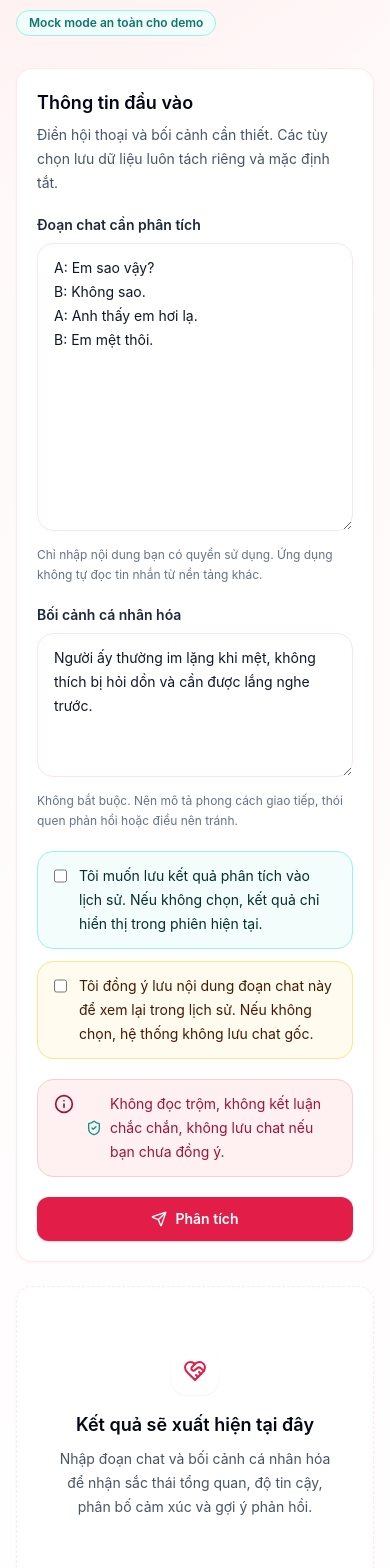
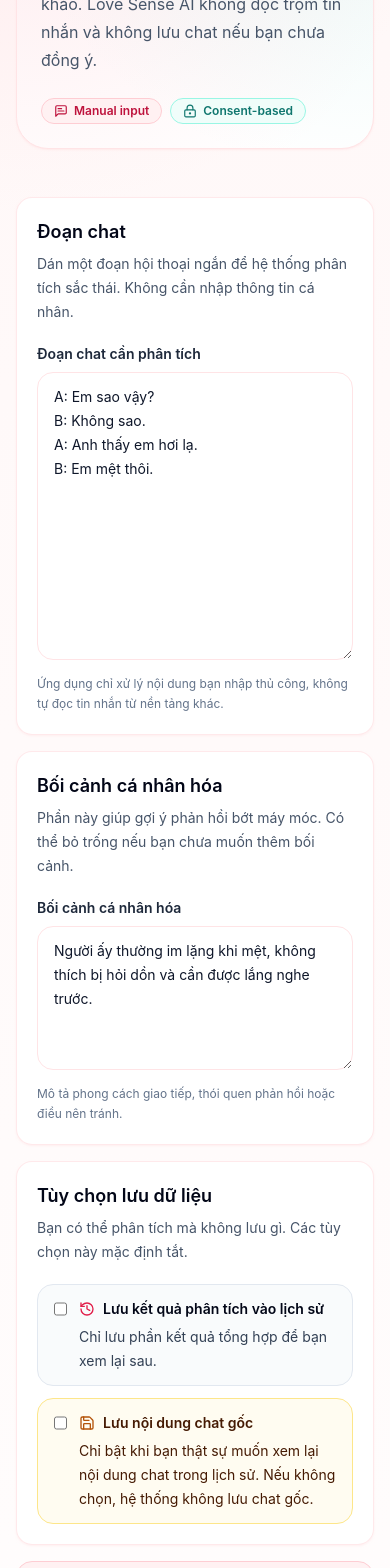
Before and after one commit to Peo051/love-sense-ai, a Next.js app in the folder frontend/: page /analyze in a window 390 px wide. Shown: the part 300-1868 px from the top of the page. Built offline with nearby package versions, Linux system fonts and the light colour scheme; no server answers.

Commit message:
style: redesign analyze dashboard experience

```diff
--- a/frontend/app/analyze/page.tsx
+++ b/frontend/app/analyze/page.tsx
@@ -1,11 +1,11 @@
 'use client';
 
 import { useState } from 'react';
+import { LockKeyhole, MessageSquareText, ShieldCheck, Sparkles } from 'lucide-react';
 
 import AnalysisForm from '@/components/analyze/AnalysisForm';
 import AnalysisResultPanel from '@/components/analyze/AnalysisResultPanel';
 import Badge from '@/components/common/Badge';
-import Card from '@/components/common/Card';
 import PageShell from '@/components/common/PageShell';
 import SectionHeader from '@/components/common/SectionHeader';
 import { analyzeEmotion } from '@/lib/api';
@@ -24,31 +24,67 @@ export default function AnalyzePage() {
       const analysis = await analyzeEmotion(payload);
       setResult(analysis);
     } catch (error) {
-      setErrorMessage(error instanceof Error ? error.message : 'Không thể phân tích đoạn chat lúc này.');
+      const message = error instanceof Error ? error.message : 'Không thể phân tích đoạn chat lúc này.';
+      setErrorMessage(`${message} Vui lòng kiểm tra kết nối backend hoặc thử lại sau ít phút.`);
     } finally {
       setIsLoading(false);
     }
   };
 
   return (
-    <PageShell className="space-y-8">
-      <SectionHeader
-        eyebrow="Phân tích hội thoại"
-        title="Nhập đoạn chat và nhận gợi ý phản hồi an toàn"
-        description="Luồng này chỉ phân tích nội dung bạn nhập thủ công. Ứng dụng không đọc trộm tin nhắn và không lưu chat nếu bạn chưa đồng ý."
-        action={<Badge tone="teal">Mock mode an toàn cho demo</Badge>}
-      />
+    <PageShell className="space-y-8 pb-12">
+      <section className="relative overflow-hidden rounded-[2rem] border border-rose-100 bg-white p-6 shadow-sm shadow-rose-100/70 sm:p-8">
+        <div className="absolute inset-0 -z-0 bg-[radial-gradient(circle_at_top_left,rgba(251,113,133,0.16),transparent_28rem),radial-gradient(circle_at_top_right,rgba(20,184,166,0.1),transparent_24rem)]" />
+        <div className="relative z-10 grid gap-6 lg:grid-cols-[1fr_auto] lg:items-end">
+          <SectionHeader
+            eyebrow="AI dashboard"
+            title="Phân tích sắc thái hội thoại"
+            description="Nhập đoạn chat thủ công, thêm bối cảnh cần thiết và nhận gợi ý phản hồi tham khảo. Love Sense AI không đọc trộm tin nhắn và không lưu chat nếu bạn chưa đồng ý."
+          />
+          <div className="flex flex-wrap gap-2 lg:justify-end">
+            <Badge tone="rose">
+              <MessageSquareText className="h-3.5 w-3.5" aria-hidden="true" />
+              Manual input
+            </Badge>
+            <Badge tone="teal">
+              <LockKeyhole className="h-3.5 w-3.5" aria-hidden="true" />
+              Consent-based
+            </Badge>
+          </div>
+        </div>
+      </section>
 
-      <div className="grid gap-6 lg:grid-cols-[minmax(0,1fr)_minmax(380px,0.92fr)] lg:items-start">
-        <Card
-          title="Thông tin đầu vào"
-          description="Điền hội thoại và bối cảnh cần thiết. Các tùy chọn lưu dữ liệu luôn tách riêng và mặc định tắt."
-          className="lg:sticky lg:top-24"
-        >
+      <div className="grid gap-6 lg:grid-cols-[minmax(0,0.96fr)_minmax(420px,1.04fr)] lg:items-start">
+        <div className="space-y-4 lg:sticky lg:top-24">
+          <div className="hidden rounded-2xl border border-rose-100 bg-white/90 p-4 shadow-sm shadow-rose-100/50 lg:block">
+            <div className="flex items-start gap-3">
+              <span className="inline-flex h-10 w-10 shrink-0 items-center justify-center rounded-2xl bg-rose-50 text-rose-600">
+                <Sparkles className="h-5 w-5" aria-hidden="true" />
+              </span>
+              <div>
+                <p className="text-sm font-semibold text-slate-950">Phiên phân tích riêng tư</p>
+                <p className="mt-1 text-sm leading-6 text-slate-600">
+                  Form giữ nội dung bạn nhập khi API lỗi. Chat gốc chỉ được gửi lưu khi bạn bật consent rõ ràng.
+                </p>
+              </div>
+            </div>
+          </div>
+
           <AnalysisForm isLoading={isLoading} onAnalyze={handleAnalyze} />
-        </Card>
+        </div>
 
-        <AnalysisResultPanel result={result} error={errorMessage} loading={isLoading} />
+        <div className="lg:sticky lg:top-24">
+          <AnalysisResultPanel result={result} error={errorMessage} loading={isLoading} />
+        </div>
+      </div>
+
+      <div className="rounded-2xl border border-teal-100 bg-teal-50/70 p-4 text-sm leading-6 text-teal-950">
+        <div className="flex gap-3">
+          <ShieldCheck className="mt-0.5 h-5 w-5 shrink-0 text-teal-700" aria-hidden="true" />
+          <p>
+            Phần phân tích chỉ là điểm bắt đầu để bạn giao tiếp bình tĩnh hơn, không thay thế trao đổi trực tiếp.
+          </p>
+        </div>
       </div>
     </PageShell>
   );
--- a/frontend/components/analyze/AnalysisForm.tsx
+++ b/frontend/components/analyze/AnalysisForm.tsx
@@ -1,10 +1,11 @@
 'use client';
 
 import { FormEvent, useState } from 'react';
-import { Loader2, Send, ShieldCheck } from 'lucide-react';
+import { History, Loader2, LockKeyhole, Save, Send, ShieldCheck } from 'lucide-react';
 
 import { ErrorAlert, InfoAlert } from '@/components/common/Alerts';
 import Button from '@/components/common/Button';
+import Card from '@/components/common/Card';
 import FieldLabel from '@/components/common/FieldLabel';
 import type { AnalyzeRequest } from '@/lib/types';
 
@@ -45,37 +46,48 @@ export default function AnalysisForm({ isLoading, onAnalyze }: AnalysisFormProps
   };
 
   return (
-    <form onSubmit={handleSubmit} className="space-y-5">
+    <form onSubmit={handleSubmit} className="space-y-4">
+      <Card
+        title="Đoạn chat"
+        description="Dán một đoạn hội thoại ngắn để hệ thống phân tích sắc thái. Không cần nhập thông tin cá nhân."
+      >
         <FieldLabel
           htmlFor="chat_text"
           label="Đoạn chat cần phân tích"
-        hint="Chỉ nhập nội dung bạn có quyền sử dụng. Ứng dụng không tự đọc tin nhắn từ nền tảng khác."
+          hint="Ứng dụng chỉ xử lý nội dung bạn nhập thủ công, không tự đọc tin nhắn từ nền tảng khác."
         >
           <textarea
             id="chat_text"
             value={chatText}
             onChange={(event) => setChatText(event.target.value)}
             className="min-h-72 w-full resize-y rounded-2xl border border-rose-100 bg-white px-4 py-3 text-sm leading-6 text-slate-900 outline-none transition placeholder:text-slate-400 focus:border-rose-400 focus:ring-4 focus:ring-rose-100"
-          placeholder="Dán hoặc nhập đoạn chat thủ công tại đây..."
+            placeholder="Dán đoạn hội thoại ngắn tại đây. Không cần thông tin cá nhân."
           />
         </FieldLabel>
+      </Card>
 
+      <Card
+        title="Bối cảnh cá nhân hóa"
+        description="Phần này giúp gợi ý phản hồi bớt máy móc. Có thể bỏ trống nếu bạn chưa muốn thêm bối cảnh."
+      >
         <FieldLabel
           htmlFor="profile_context"
           label="Bối cảnh cá nhân hóa"
-        hint="Không bắt buộc. Nên mô tả phong cách giao tiếp, thói quen phản hồi hoặc điều nên tránh."
+          hint="Mô tả phong cách giao tiếp, thói quen phản hồi hoặc điều nên tránh."
         >
           <textarea
             id="profile_context"
             value={profileContext}
             onChange={(event) => setProfileContext(event.target.value)}
             className="min-h-36 w-full resize-y rounded-2xl border border-rose-100 bg-white px-4 py-3 text-sm leading-6 text-slate-900 outline-none transition placeholder:text-slate-400 focus:border-rose-400 focus:ring-4 focus:ring-rose-100"
-          placeholder="Ví dụ: người ấy thường im lặng khi mệt, thích được lắng nghe trước khi nhận lời khuyên..."
+            placeholder="Ví dụ: Người ấy thường im lặng khi mệt, không thích bị hỏi dồn..."
           />
         </FieldLabel>
+      </Card>
 
+      <Card title="Tùy chọn lưu dữ liệu" description="Bạn có thể phân tích mà không lưu gì. Các tùy chọn này mặc định tắt.">
         <div className="grid gap-3">
-        <label className="flex items-start gap-3 rounded-2xl border border-teal-200 bg-teal-50/80 px-4 py-3 text-sm leading-6 text-teal-950">
+          <label className="flex items-start gap-3 rounded-2xl border border-slate-200 bg-slate-50/80 px-4 py-3 text-sm leading-6 text-slate-700 transition hover:border-rose-200 hover:bg-rose-50/50">
             <input
               type="checkbox"
               checked={saveResult}
@@ -86,14 +98,18 @@ export default function AnalysisForm({ isLoading, onAnalyze }: AnalysisFormProps
                   setSaveInput(false);
                 }
               }}
-            className="mt-1 h-4 w-4 rounded border-teal-300 text-rose-600 focus:ring-rose-500"
+              className="mt-1 h-4 w-4 rounded border-slate-300 text-rose-600 focus:ring-rose-500"
             />
             <span>
-            Tôi muốn lưu kết quả phân tích vào lịch sử. Nếu không chọn, kết quả chỉ hiển thị trong phiên hiện tại.
+              <span className="flex items-center gap-2 font-semibold text-slate-950">
+                <History className="h-4 w-4 text-rose-600" aria-hidden="true" />
+                Lưu kết quả phân tích vào lịch sử
+              </span>
+              <span className="mt-1 block">Chỉ lưu phần kết quả tổng hợp để bạn xem lại sau.</span>
             </span>
           </label>
 
-        <label className="flex items-start gap-3 rounded-2xl border border-amber-200 bg-amber-50/80 px-4 py-3 text-sm leading-6 text-amber-950">
+          <label className="flex items-start gap-3 rounded-2xl border border-amber-200 bg-amber-50/70 px-4 py-3 text-sm leading-6 text-amber-950 transition hover:border-amber-300 hover:bg-amber-50">
             <input
               type="checkbox"
               checked={saveInput}
@@ -107,24 +123,42 @@ export default function AnalysisForm({ isLoading, onAnalyze }: AnalysisFormProps
               className="mt-1 h-4 w-4 rounded border-amber-300 text-rose-600 focus:ring-rose-500"
             />
             <span>
-            Tôi đồng ý lưu nội dung đoạn chat này để xem lại trong lịch sử. Nếu không chọn, hệ thống không lưu chat gốc.
+              <span className="flex items-center gap-2 font-semibold text-amber-950">
+                <Save className="h-4 w-4 text-amber-700" aria-hidden="true" />
+                Lưu nội dung chat gốc
+              </span>
+              <span className="mt-1 block">
+                Chỉ bật khi bạn thật sự muốn xem lại nội dung chat trong lịch sử. Nếu không chọn, hệ thống không lưu chat
+                gốc.
+              </span>
             </span>
           </label>
         </div>
+      </Card>
 
       {validationError && <ErrorAlert>{validationError}</ErrorAlert>}
 
       <InfoAlert>
-        <span className="inline-flex items-center gap-2">
-          <ShieldCheck className="h-4 w-4 shrink-0 text-teal-600" aria-hidden="true" />
-          Không đọc trộm, không kết luận chắc chắn, không lưu chat nếu bạn chưa đồng ý.
+        <span className="inline-flex items-start gap-2">
+          <ShieldCheck className="mt-0.5 h-4 w-4 shrink-0 text-teal-600" aria-hidden="true" />
+          <span>Ứng dụng không lưu nội dung chat nếu bạn chưa đồng ý.</span>
         </span>
       </InfoAlert>
 
-      <Button type="submit" isLoading={isLoading} className="w-full">
-        {isLoading ? <Loader2 className="h-4 w-4 animate-spin" aria-hidden="true" /> : <Send className="h-4 w-4" aria-hidden="true" />}
-        {isLoading ? 'Đang phân tích' : 'Phân tích'}
+      <div className="rounded-2xl border border-rose-100 bg-white/90 p-3 shadow-sm">
+        <Button type="submit" isLoading={isLoading} className="min-h-12 w-full text-base">
+          {isLoading ? (
+            <Loader2 className="h-4 w-4 animate-spin" aria-hidden="true" />
+          ) : (
+            <Send className="h-4 w-4" aria-hidden="true" />
+          )}
+          {isLoading ? 'Đang phân tích sắc thái' : 'Phân tích sắc thái'}
         </Button>
+        <p className="mt-3 flex items-start gap-2 px-1 text-xs leading-5 text-slate-500">
+          <LockKeyhole className="mt-0.5 h-3.5 w-3.5 shrink-0" aria-hidden="true" />
+          Không lưu chat mặc định. Bạn có thể bỏ qua toàn bộ tùy chọn lưu dữ liệu.
+        </p>
+      </div>
     </form>
   );
 }
--- a/frontend/components/analyze/AnalysisResultPanel.tsx
+++ b/frontend/components/analyze/AnalysisResultPanel.tsx
@@ -1,9 +1,8 @@
 'use client';
 
-import { MessageCircle, ShieldAlert, TrendingUp } from 'lucide-react';
+import { AlertTriangle, BarChart3, HeartHandshake, MessageCircle, RotateCcw, ShieldAlert, Sparkles } from 'lucide-react';
 
 import Card from '@/components/common/Card';
-import { EmptyState, ErrorState, LoadingState } from '@/components/common/StateBlocks';
 import type { AnalyzeResponse } from '@/lib/types';
 
 type Props = {
@@ -16,71 +15,161 @@ function formatEmotionName(name: string) {
   return name.replaceAll('_', ' ');
 }
 
+function clampPercent(value: number) {
+  return Math.max(0, Math.min(100, Math.round(value * 100)));
+}
+
+function SkeletonLine({ className = '' }: { className?: string }) {
+  return <div className={`animate-pulse rounded-full bg-slate-200/80 ${className}`} />;
+}
+
 export default function AnalysisResultPanel({ result = null, error = null, loading = false }: Props) {
   if (loading) {
     return (
-      <LoadingState
-        title="Đang phân tích hội thoại"
-        description="Backend đang tạo kết quả theo schema an toàn. Nếu LLM gặp lỗi, hệ thống sẽ dùng fallback để không làm gián đoạn trải nghiệm."
-      />
+      <div role="status" aria-live="polite" className="space-y-4">
+        <Card className="border-rose-100 bg-white">
+          <div className="flex items-start gap-3">
+            <span className="inline-flex h-11 w-11 shrink-0 items-center justify-center rounded-2xl bg-rose-50 text-rose-600">
+              <Sparkles className="h-5 w-5 animate-pulse" aria-hidden="true" />
+            </span>
+            <div>
+              <h2 className="text-lg font-semibold text-slate-950">Đang phân tích sắc thái hội thoại</h2>
+              <p className="mt-1 text-sm leading-6 text-slate-600">
+                Hệ thống đang đọc tín hiệu cảm xúc, đối chiếu bối cảnh và chuẩn bị gợi ý phản hồi an toàn.
+              </p>
+            </div>
+          </div>
+        </Card>
+
+        <Card>
+          <div className="space-y-5">
+            <SkeletonLine className="h-6 w-2/3" />
+            <SkeletonLine className="h-12 w-full rounded-2xl" />
+            <SkeletonLine className="h-3 w-full" />
+            <SkeletonLine className="h-3 w-5/6" />
+            <SkeletonLine className="h-3 w-4/6" />
+          </div>
+        </Card>
+
+        <div className="grid gap-4 sm:grid-cols-2">
+          <Card>
+            <SkeletonLine className="h-4 w-24" />
+            <SkeletonLine className="mt-4 h-20 w-full rounded-2xl" />
+          </Card>
+          <Card>
+            <SkeletonLine className="h-4 w-28" />
+            <SkeletonLine className="mt-4 h-20 w-full rounded-2xl" />
+          </Card>
+        </div>
+      </div>
     );
   }
 
   if (error) {
-    return <ErrorState title="Không thể phân tích" description={error} />;
+    return (
+      <Card className="border-red-100 bg-red-50/80">
+        <div role="alert" className="flex gap-3 text-red-900">
+          <AlertTriangle className="mt-1 h-5 w-5 shrink-0" aria-hidden="true" />
+          <div>
+            <h2 className="text-lg font-semibold">Chưa thể tạo kết quả</h2>
+            <p className="mt-2 text-sm leading-6">{error}</p>
+            <div className="mt-4 rounded-2xl border border-red-100 bg-white/70 p-4 text-sm leading-6 text-red-800">
+              <p className="font-semibold">Bạn có thể thử:</p>
+              <ul className="mt-2 list-disc space-y-1 pl-5">
+                <li>Kiểm tra backend đang chạy và có thể nhận request.</li>
+                <li>Giữ nguyên nội dung đã nhập, chờ vài giây rồi bấm phân tích lại.</li>
+                <li>Nếu dùng local, kiểm tra biến `NEXT_PUBLIC_API_URL` của frontend.</li>
+              </ul>
+            </div>
+          </div>
+        </div>
+      </Card>
+    );
   }
 
   if (!result) {
     return (
-      <EmptyState
-        title="Kết quả sẽ xuất hiện tại đây"
-        description="Nhập đoạn chat và bối cảnh cá nhân hóa để nhận sắc thái tổng quan, độ tin cậy, phân bố cảm xúc và gợi ý phản hồi."
-      />
+      <Card className="border-dashed bg-rose-50/40">
+        <div className="flex min-h-[34rem] flex-col justify-center px-1 py-6 text-center sm:px-6">
+          <div className="mx-auto mb-5 inline-flex h-14 w-14 items-center justify-center rounded-2xl bg-white text-rose-600 shadow-sm">
+            <HeartHandshake className="h-7 w-7" aria-hidden="true" />
+          </div>
+          <h2 className="text-xl font-bold text-slate-950">Kết quả phân tích sẽ xuất hiện ở đây</h2>
+          <p className="mx-auto mt-3 max-w-md text-sm leading-6 text-slate-600">
+            Nhập đoạn chat ngắn ở cột bên trái để xem sắc thái tổng quan, độ tin cậy, phân bố cảm xúc và gợi ý phản hồi.
+          </p>
+
+          <div className="mx-auto mt-6 max-w-md rounded-2xl border border-white bg-white/80 p-4 text-left shadow-sm">
+            <p className="text-xs font-semibold uppercase tracking-[0.16em] text-rose-600">Gợi ý mẫu</p>
+            <p className="mt-2 whitespace-pre-line text-sm leading-6 text-slate-700">
+              A: Em sao vậy?{'\n'}B: Không sao.{'\n'}A: Anh thấy em hơi lạ.{'\n'}B: Em mệt thôi.
+            </p>
+          </div>
+        </div>
+      </Card>
     );
   }
 
-  const confidencePercent = Math.round(result.confidence * 100);
+  const confidencePercent = clampPercent(result.confidence);
   const distributionEntries = Object.entries(result.emotion_distribution);
 
   return (
-    <div className="space-y-5">
-      <Card title="Kết quả cảm xúc" description="Kết quả chỉ nên dùng làm gợi ý để giao tiếp nhẹ nhàng hơn.">
-        <div className="space-y-5">
-          <div className="grid gap-3 sm:grid-cols-[1fr_150px]">
-            <div className="rounded-2xl bg-rose-50 px-4 py-4">
-              <p className="text-sm text-slate-600">Cảm xúc tổng quan</p>
-              <p className="mt-1 text-2xl font-bold text-rose-700">{result.overall_emotion}</p>
+    <div className="space-y-4">
+      <Card className="overflow-hidden border-rose-100 bg-[linear-gradient(135deg,#fff1f2_0%,#ffffff_58%,#f0fdfa_100%)]">
+        <div className="flex flex-col gap-5 sm:flex-row sm:items-start sm:justify-between">
+          <div>
+            <p className="text-sm font-semibold uppercase tracking-[0.16em] text-rose-600">Cảm xúc tổng quan</p>
+            <h2 className="mt-2 text-3xl font-bold tracking-tight text-slate-950">{result.overall_emotion}</h2>
+            <p className="mt-3 max-w-xl text-sm leading-6 text-slate-600">
+              Đây là tín hiệu tham khảo để bạn chọn cách phản hồi bình tĩnh hơn, không phải kết luận chắc chắn.
+            </p>
           </div>
-            <div className="rounded-2xl bg-slate-50 px-4 py-4">
-              <p className="text-sm text-slate-600">Độ tin cậy</p>
-              <p className="mt-1 text-2xl font-bold text-slate-950">{confidencePercent}%</p>
+
+          <div className="rounded-2xl border border-white bg-white/80 p-4 shadow-sm sm:min-w-40">
+            <p className="text-sm font-semibold text-slate-600">Độ tin cậy</p>
+            <p className="mt-1 text-3xl font-bold text-teal-700">{confidencePercent}%</p>
           </div>
         </div>
+      </Card>
 
-          <div className="space-y-3">
-            <div className="flex items-center gap-2 text-sm font-semibold text-slate-950">
-              <TrendingUp className="h-4 w-4 text-teal-600" aria-hidden="true" />
-              Phân bố cảm xúc
+      <Card title="Confidence meter" description="Mức này thể hiện độ chắc tương đối của phân tích, không phải sự thật tuyệt đối.">
+        <div className="h-3 overflow-hidden rounded-full bg-slate-100">
+          <div
+            className="h-full rounded-full bg-gradient-to-r from-rose-500 to-teal-500 transition-all duration-300"
+            style={{ width: `${confidencePercent}%` }}
+          />
         </div>
+        <div className="mt-2 flex justify-between text-xs font-medium text-slate-500">
+          <span>Thấp</span>
+          <span>Trung bình</span>
+          <span>Cao</span>
+        </div>
+      </Card>
+
+      <Card title="Phân bố cảm xúc" description="Các nhóm cảm xúc có thể cùng xuất hiện trong một đoạn hội thoại.">
+        <div className="space-y-4">
           {distributionEntries.map(([emotion, value]) => {
-              const percent = Math.max(0, Math.min(100, Math.round(value * 100)));
+            const percent = clampPercent(value);
 
             return (
               <div key={emotion} className="space-y-1.5">
                 <div className="flex items-center justify-between gap-3 text-sm">
-                    <span className="font-medium capitalize text-slate-700">{formatEmotionName(emotion)}</span>
+                  <span className="flex items-center gap-2 font-medium capitalize text-slate-700">
+                    <BarChart3 className="h-4 w-4 text-rose-500" aria-hidden="true" />
+                    {formatEmotionName(emotion)}
+                  </span>
                   <span className="tabular-nums text-slate-500">{percent}%</span>
                 </div>
                 <div className="h-2.5 overflow-hidden rounded-full bg-slate-100">
-                    <div className="h-full rounded-full bg-teal-500" style={{ width: `${percent}%` }} />
+                  <div className="h-full rounded-full bg-rose-500" style={{ width: `${percent}%` }} />
                 </div>
               </div>
             );
           })}
         </div>
-        </div>
       </Card>
 
+      <div className="grid gap-4 lg:grid-cols-2">
         <Card title="Tóm tắt">
           <p className="text-sm leading-6 text-slate-700">{result.summary}</p>
         </Card>
@@ -88,10 +177,11 @@ export default function AnalysisResultPanel({ result = null, error = null, loadi
         <Card title="Ghi chú theo bối cảnh">
           <p className="text-sm leading-6 text-slate-700">{result.context_note}</p>
         </Card>
+      </div>
 
-      <Card title="Gợi ý phản hồi">
-        <div className="flex gap-3 rounded-2xl bg-teal-50 px-4 py-4 text-teal-950">
-          <MessageCircle className="mt-1 h-5 w-5 shrink-0" aria-hidden="true" />
+      <Card title="Gợi ý phản hồi" className="border-teal-100 bg-teal-50/70">
+        <div className="flex gap-3 rounded-2xl bg-white/80 px-4 py-4 text-teal-950 shadow-sm">
+          <MessageCircle className="mt-1 h-5 w-5 shrink-0 text-teal-700" aria-hidden="true" />
           <p className="text-sm leading-6">{result.suggested_reply}</p>
         </div>
       </Card>
@@ -99,7 +189,13 @@ export default function AnalysisResultPanel({ result = null, error = null, loadi
       <Card title="Cảnh báo an toàn" className="border-amber-200 bg-amber-50/80">
         <div className="flex gap-3 text-amber-950">
           <ShieldAlert className="mt-1 h-5 w-5 shrink-0" aria-hidden="true" />
+          <div>
             <p className="text-sm leading-6">{result.warning}</p>
+            <p className="mt-2 flex items-center gap-2 text-sm leading-6">
+              <RotateCcw className="h-4 w-4 shrink-0" aria-hidden="true" />
+              Nếu cảm thấy chưa đúng bối cảnh, hãy chỉnh phần bối cảnh cá nhân hóa rồi phân tích lại.
+            </p>
+          </div>
         </div>
       </Card>
     </div>
```
Lines whose indentation alone changed are shown as unchanged.
